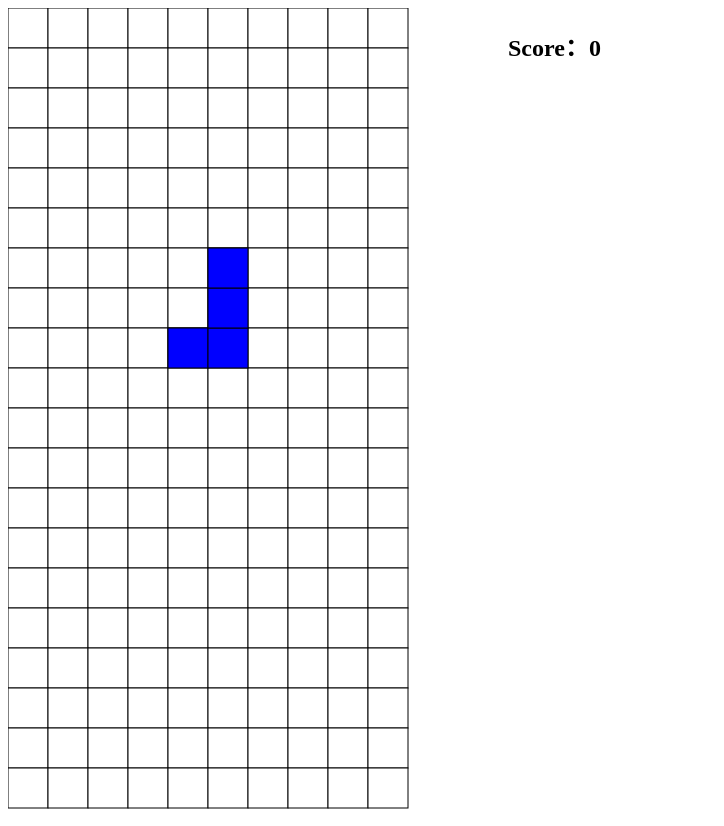
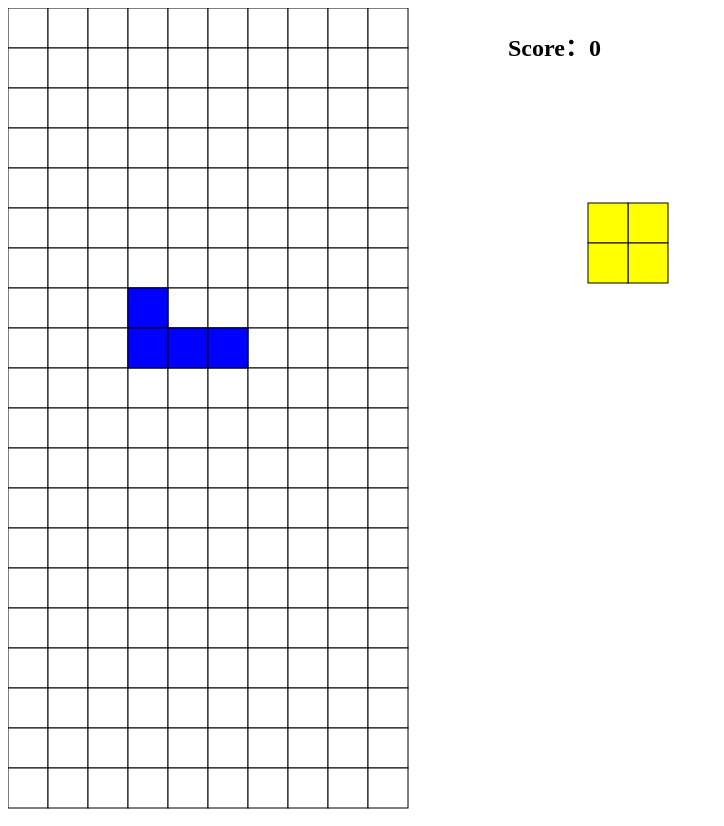
Before and after one commit to wemmaling/Tetris, a React app: page / in a window 1280 px wide. Shown: the whole page, without its empty margins (0-724 px from the left). Built offline with nearby package versions, Linux system fonts and the light colour scheme.

Commit message:
增加下一掉落物块的预览

```diff
--- a/app/TetrisMap.jsx
+++ b/app/TetrisMap.jsx
@@ -10,7 +10,6 @@ function mapStateToProps(state, ownProps) {
   return state.toObject()
 }
 
-// todo 6、下一物块掉落预览
 // todo 2、判断游戏是否结束时好像还存在一些小bug
 // todo 4、游戏的重新开始与暂停
 // todo 5、功能键的设置与设计
@@ -54,22 +53,23 @@ class TetrisMap extends React.Component {
       this.props.dispatch({ type: A.RORATE })
       this.rorateKeyDown = true
     } else if (event.keyCode === 32 && !this.dropDirectly) {
-      console.log('space')
       this.props.dispatch({ type: A.DROP_DIRECTLY })
       this.dropDirectly = true
     }
   }
 
   render() {
-    const { tetrisMap, curTetromino, score, isGameOver } = this.props
+    const { tetrisMap, curTetromino, score, isGameOver, nextTetromino } = this.props
     if (isGameOver) {
       console.log('Game Over!')
     }
     const { type, row: tRow, col: tCol, direction } = curTetromino.toObject()
+    const { type: nextType, direction: nextDir } = nextTetromino.toObject()
     const { color } = colorMap.get(type)
+    const { color: nextColor } = colorMap.get(nextType)
 
     return (
-      <div style={{display: 'flex'}}>
+      <div style={{ display: 'flex' }}>
         <svg width="500px"
              height="810px"> /* 1、为什么在这里不设置width和height的话，内部元素无法直接撑起父元素的高度 2、设置height="100%"为什么不起作用 */
           {tetrisMap.map((s, row) =>
@@ -92,7 +92,21 @@ class TetrisMap extends React.Component {
             })}
           </g>
         </svg>
-        <h2>Score：{score}</h2>
+        <div>
+          <h2>Score：{score}</h2>
+          <svg width="500px"
+               height="500px">
+            <g>
+              {directionMapDelta.get(nextType).get(nextDir).map((every, index) => {
+                const { x, y } = indexToCoordinate(3 + every[0], 3 + every[1])
+                return (
+                  <Cell key={index} x={x} y={y} fill={nextColor} />
+                )
+              })}
+            </g>
+          </svg>
+          {isGameOver ? <h1>Game Over!</h1> : null}
+        </div>
       </div>
     )
   }
--- a/app/action.js
+++ b/app/action.js
@@ -7,6 +7,7 @@ export const UPDATE_TETROMINO = 'UPDATE_TETROMINO'
 // 合并背景后重新掉落新的Tetromino
 export const DROP_NEW_TETROMINO = 'DROP_NEW_TETROMINO'
 export const RESET_TETROMINO = 'RESET_TETROMINO'
+export const UPDATE_NEXT_TETROMINO = 'UPDATE_NEXT_TETROMINO'
 // 消除
 export const CLEAR_LINES = 'CLEAR_LINES'
 // 更新分数
--- a/app/reducer.js
+++ b/app/reducer.js
@@ -6,7 +6,18 @@ const initialState = Map({
   // 当前存储的背景数据结构
   tetrisMap: Repeat(Repeat("X", 10).toList(), 20).toList(),
   // 正在下落的tetromino类型以及当前坐标
-  curTetromino: Map({ type: dropRandom(), row: 0, col: 4, direction: Math.floor(Math.random() * 4) }),
+  curTetromino: Map({
+    type: dropRandom().type,
+    row: 0,
+    col: 4,
+    direction: dropRandom().direction
+  }),
+  nextTetromino: Map({
+    type: dropRandom().type,
+    row: 0,
+    col: 4,
+    direction: dropRandom().direction
+  }),
   // 计算得分，每下落一个物块得10分，一次性消1行100分，2行200，3行400，4行800
   score: 0,
   // 下落速度
@@ -23,8 +34,8 @@ export default function updateMap(state = initialState, action) {
     const { curTetromino } = action
     return state.set('curTetromino', curTetromino)
   } else if (action.type === A.RESET_TETROMINO) {
-    const { newTetromino } = action
-    return state.set('curTetromino', newTetromino)
+    const { nextTetromino } = action
+    return state.set('curTetromino', nextTetromino)
   } else if (action.type === A.UPDATE_SCORE) {
     const { getScore } = action
     return state.update('score', v => v + getScore)
@@ -32,7 +43,9 @@ export default function updateMap(state = initialState, action) {
     return state.set('isGameOver', true)
   } else if (action.type === A.CHANGE_SPEED) {
     return state.set('speed', action.speed)
-  }else {
+  } else if (action.type === A.UPDATE_NEXT_TETROMINO) {
+    return state.set('nextTetromino', action.next)
+  } else {
     return state
   }
 }
--- a/app/saga.js
+++ b/app/saga.js
@@ -47,9 +47,8 @@ function* dropKeyUpAndDown() {
 }
 
 function* lrKeyUpAndDown() {
-  console.log('lr-key-and-down')
   const state = yield select()
-  const { speed, isGameOver } = state.toObject()
+  const { isGameOver } = state.toObject()
   while (!isGameOver) {
     const action = yield take(A.LR_KEY_DOWN)
     const { dRow, dCol } = action
@@ -69,10 +68,13 @@ function* lrKeyUpAndDown() {
 
 // tetromino的自动下落
 function* dropTetrominoLoop() {
-  const state = yield select()
-  const { isGameOver, speed } = state.toObject()
-  while (!isGameOver) {
-    yield delay(1000 / speed)
+  while (true) {
+    console.log('drop-loop')
+    const state = yield select()
+    if (state.get('isGameOver')) {
+      break
+    }
+    yield delay(1000 / state.get('speed'))
     yield put({
       type: A.MOVE_TETROMINO,
       dRow: 1,
@@ -94,27 +96,25 @@ function* dropDirectly() {
     curTetromino: nextPosition.update('row', v => v - 1)
   })
   yield put({ type: A.MERGE_MAP })
-  console.log(nextPosition.toJS())
 
 }
 
 // 掉落新的tetromino
 function* dropNewTetromino() {
+  console.log('drop-new-tetromino')
   const state = yield select()
-  const { isGameOver } = state.toObject()
+  const { isGameOver, nextTetromino } = state.toObject()
   if (!isGameOver) {
-    const nextType = dropRandom()
-    // console.log(nextType)
-    const newTetromino = Map({
-      type: nextType,
-      row: 0,
-      col: 4,
-      direction: Math.floor(Math.random() * 4),
-    })
     yield put({
       type: A.RESET_TETROMINO,
-      newTetromino,
+      nextTetromino,
     })
+    const { type: nextType, direction: nextDir } = dropRandom()
+    yield put({
+      type: A.UPDATE_NEXT_TETROMINO,
+      next: nextTetromino.set('type', nextType).set('direction', nextDir),
+    })
+
   }
 
   // todo 掉落暂不计分
@@ -184,7 +184,7 @@ function* moveTetromino({ dRow, dCol }) {
   const canMove = canTetrominoMove(tetrisMap, nextPosition)
   // 如果物块刚出来就发现不能继续移动，Game Over!
   if (!canMove && row === 0 && dRow === 1) {
-    debugger
+    // debugger
     yield put({ type: A.GAME_OVER })
   } else {
     // 如果物块不能继续移动且游戏并没有结束，并且动作为向下移动，就合并背景
--- a/app/utils.js
+++ b/app/utils.js
@@ -23,10 +23,12 @@ export function canTetrominoMove(TerisMap, nextState) {
   )
 }
 
+const keysArray = colorMap.keySeq().toList().delete(0).toArray()
+
 export function dropRandom() {
-  const keysArray = colorMap.keySeq().toList().delete(0).toArray()
   const index = Math.floor(Math.random() * 7)
-  return keysArray[index]
+  const direction = Math.floor(Math.random() * 4)
+  return { type: keysArray[index], direction }
 }
 
 export function rorate(delta) {
--- a/webpack.config.js
+++ b/webpack.config.js
@@ -5,6 +5,7 @@ const path = require('path')
 
 module.exports = {
   entry: './app/main.jsx',
+  devtool: "source-map",
 
   output: {
     path: path.resolve(__dirname, 'build'),
```
